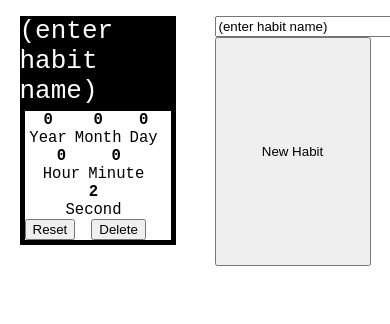
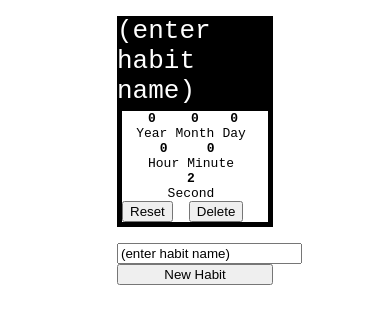
Before and after one commit to Outige/habit-tracker, a website with bundled scripts: page index.html in a window 390 px wide. Both pictures are taken after a click on the button "New Habit". Built offline with nearby package versions, Linux system fonts and the light colour scheme.

Commit message:
:art: responsive design

```diff
--- a/stlye.css
+++ b/stlye.css
@@ -61,3 +61,17 @@ body {
 button {
     margin-right: 1rem;
 }
+
+@media only screen and (max-width: 800px) {
+    .habit-zone {
+        display: flex;
+        flex-direction: column;
+
+        /* options */
+        flex-wrap: wrap;
+    }
+    .time-subcontainer {
+        margin-right: 0.5rem;
+        font-size: 1em;
+    }
+}
```
